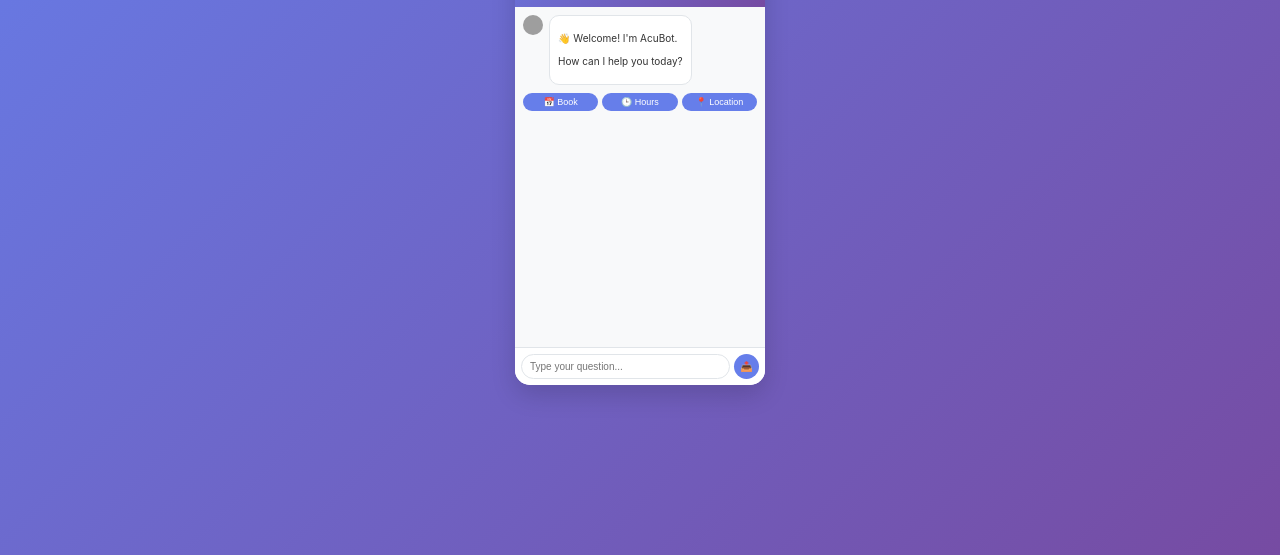
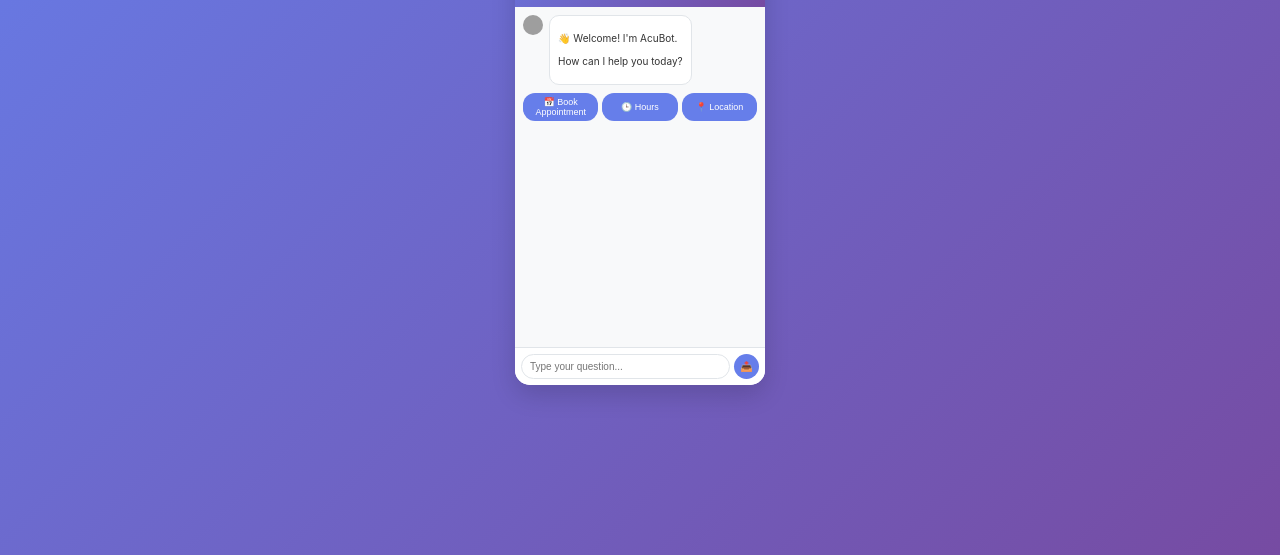
Before and after one commit to acutherapy/chatbot, a website: page public/index.html in a window 1280 px wide. Shown: the part 265-820 px from the top of the page. Drawn offline with Linux system fonts and the light colour scheme; grey boxes are pictures that could not be loaded.

Commit message:
Update index.html

```diff
--- a/public/index.html
+++ b/public/index.html
@@ -309,7 +309,7 @@
             </div>
 
             <div class="quick-replies" id="quickReplies">
-                <button class="quick-reply-btn" onclick="sendQuickReply('book appointment')">📅 Book</button>
+                <button class="quick-reply-btn" onclick="sendQuickReply('📅 Book Appointment')">📅 Book Appointment</button>
                 <button class="quick-reply-btn" onclick="sendQuickReply('clinic hours')">🕒 Hours</button>
                 <button class="quick-reply-btn" onclick="sendQuickReply('clinic location')">📍 Location</button>
             </div>
@@ -494,7 +494,7 @@ if (sender === 'user') {
         function showDefaultQuickReplies() {
             const quickRepliesDiv = document.getElementById('quickReplies');
             quickRepliesDiv.innerHTML = `
-                <button class="quick-reply-btn" onclick="sendQuickReply('book appointment')">📅 Book</button>
+                <button class="quick-reply-btn" onclick="sendQuickReply('📅 Book Appointment')">📅 Book Appointment</button>
                 <button class="quick-reply-btn" onclick="sendQuickReply('clinic hours')">🕒 Hours</button>
                 <button class="quick-reply-btn" onclick="sendQuickReply('clinic location')">📍 Location</button>
             `;
```
